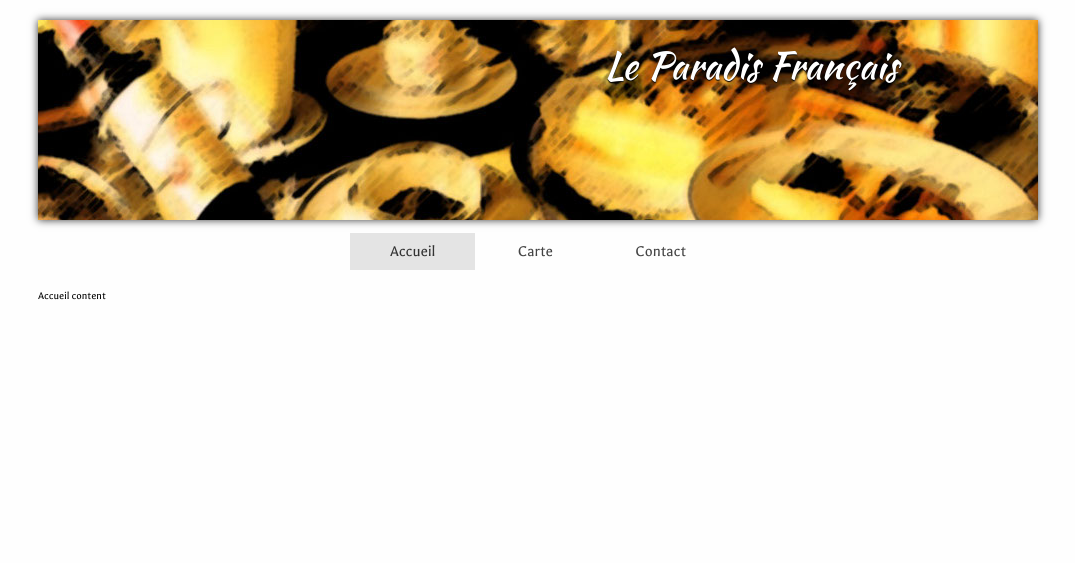
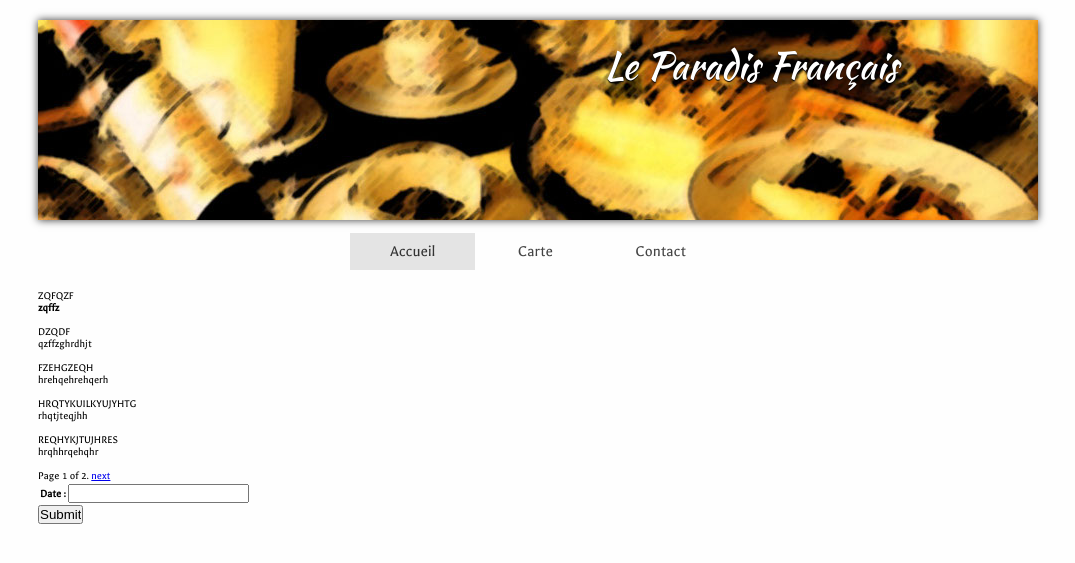
Before and after one commit to Denis180/SupAgileExercise, a Django app: page / in a window 1280 px wide. Shown: the top 563 px of the page, without its empty margins (102-1177 px from the left). Run offline with Django 3.2, Linux system fonts and the light colour scheme; data comes from the database, SQL or seed files in the repository; both versions use the stored data as it was after the commit; parts of the project's set-up code (start-up, migrations or seed data) failed here and were passed over.

Commit message:
add pagination for articles

```diff
--- a/www/Front/views.py
+++ b/www/Front/views.py
@@ -10,11 +10,25 @@ from models import *
 
 from Reservation.models import PERSON_ON_TABLE, TABLE_NUMBER, Reservation
 from Reservation.forms import ReservationForm
-
+from Article.models import Article
 
 import math
 
 def Home(request):
+
+	from django.core.paginator import Paginator, EmptyPage, PageNotAnInteger
+
+	article_list = Article.objects.all().order_by('date')
+	print article_list
+	paginator = Paginator(article_list, 5)
+	page = request.GET.get('page')
+	try:
+		articles = paginator.page(page)
+	except (PageNotAnInteger, TypeError):
+		articles = paginator.page(1)
+	except EmptyPage:
+		articles = paginator.page(paginator.num_pages)
+
 	if request.method == "POST":
 		form = ReservationForm(request.POST)
 		table_disp = TABLE_NUMBER
@@ -28,7 +42,7 @@ def Home(request):
 
 			if table_disp < table_need:
 				messages.error(request, u"Il n'y a plus assez de tables disponibles pour votre réservation")
-				return render_to_response('Front/Home.html', {"reservation_form" : form},context_instance=RequestContext(request))
+				return render_to_response('Front/Home.html', {"reservation_form" : form, "articles": articles},context_instance=RequestContext(request))
 			else:
 				form.table_numbers = table_need
 				reservation = form.save(commit=False)
@@ -37,10 +51,10 @@ def Home(request):
 				messages.success(request, u"Réservation effectuée avec succès")
 				return HttpResponseRedirect(reverse('Home'))
 		else:
-			return render_to_response('Front/Home.html', {"reservation_form" : form},context_instance=RequestContext(request))
+			return render_to_response('Front/Home.html', {"reservation_form" : form, "articles": articles},context_instance=RequestContext(request))
 	else:
 		form = ReservationForm()
-	return render_to_response('Front/Home.html', {"reservation_form" : form},context_instance=RequestContext(request))
+	return render_to_response('Front/Home.html', {"reservation_form" : form, "articles": articles},context_instance=RequestContext(request))
 
 def List(request):
 	menus		= Menu.objects.all()
--- a/www/Templates/Front/Home.html
+++ b/www/Templates/Front/Home.html
@@ -4,13 +4,33 @@
 {% block header-curview-home %}class="selected"{% endblock %}
 
 {% block content %}
-	Accueil content
-
-{% endblock %}
 
 <div id="home-articles">
 
+	{% for article in articles.object_list %}
+
+	    {{ article.title|upper }}<br />
+	    {{ article.text|safe }}<br />
+
+	{% endfor %}
+
+	<div class="pagination">
+	    <span class="step-links">
+	        {% if articles.has_previous %}
+	            <a href="?page={{ articles.previous_page_number }}">previous</a>
+	        {% endif %}
+
+	        <span class="current">
+	            Page {{ articles.number }} of {{ articles.paginator.num_pages }}.
+	        </span>
+
+	        {% if articles.has_next %}
+	            <a href="?page={{ articles.next_page_number }}">next</a>
+	        {% endif %}
+	    </span>
+	</div>
 </div>
+
 <div id="home-reservations">
 	{% if messages %}
 		<ul class="messages">
@@ -31,3 +51,5 @@
 	</table>
 	<input type="submit" value="Submit">
 </div>
+
+{% endblock %}
```
Also changed, not shown: www/Article/admin.py (+12 -1 lines), www/Article/views.py (deleted, +0 -37 lines), www/db.sqlite3.
